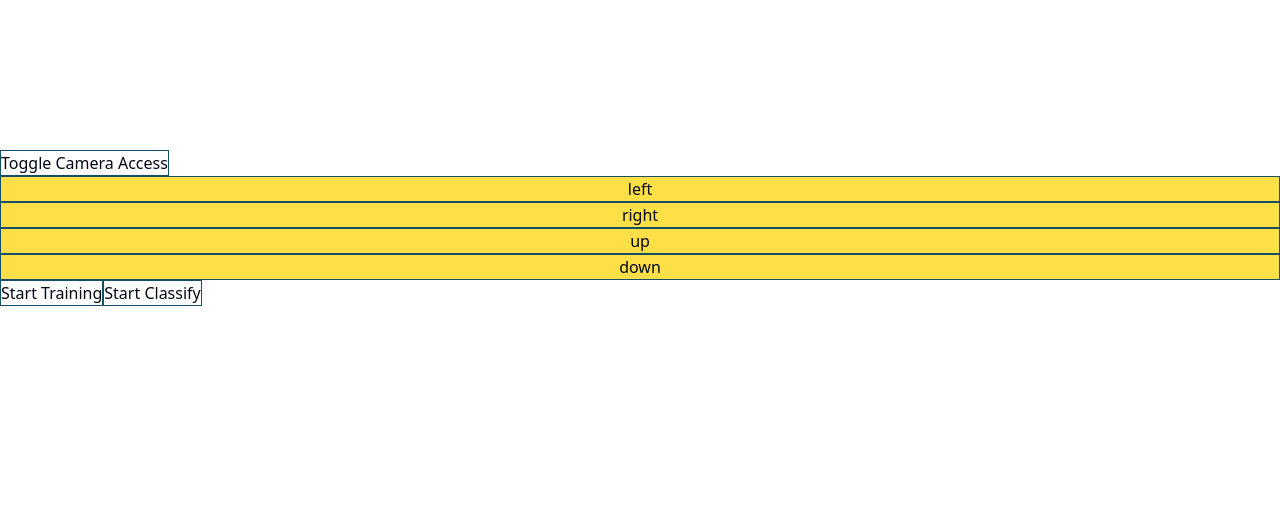
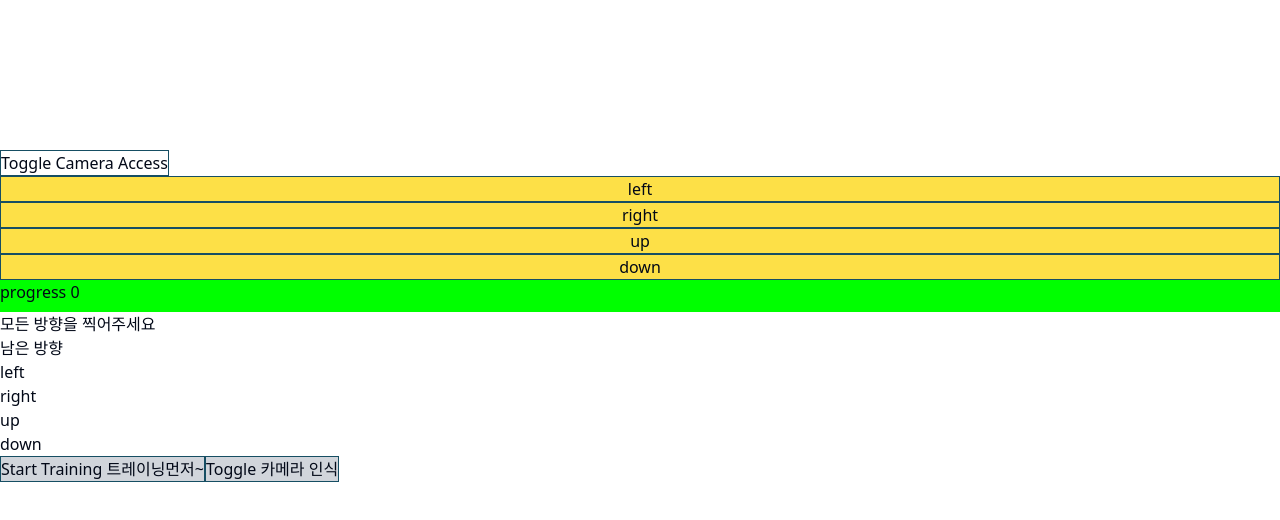
Before and after one commit to ddinddong-game/ddingddong-game-react, a React (Vite) app: page / in a window 1280 px wide. Shown: the top 520 px of the page. Built offline with nearby package versions, Linux system fonts and the light colour scheme.

Commit message:
feat: 방향키 연결

```diff
--- a/src/pages/Home.tsx
+++ b/src/pages/Home.tsx
@@ -1,19 +1,50 @@
-import { useEffect, useRef, useState } from 'react';
+import { useEffect, useRef, useState, useCallback } from 'react';
 
+const convertLabelToKeycode = (direction: 'left' | 'right' | 'up' | 'down') => {
+  switch (direction) {
+    case 'left':
+      return 'ArrowLeft';
+    case 'right':
+      return 'ArrowRight';
+    case 'up':
+      return 'ArrowUp';
+    case 'down':
+      return 'ArrowDown';
+    default:
+      return '';
+  }
+};
 export const Home = () => {
   const ref = useRef<HTMLVideoElement | null>(null);
   const classifier = useRef(null); // classifier 참조 생성
+  const [isReadyToCapture, setIsReadyToCapture] = useState(false); // 사진을 찍을 수 있는 상태가 되었는지 = loadReady가 준비된 상태
   const [cameraAccess, setCameraAccess] = useState(false);
+  const [isCaptured, setIsCaptured] = useState({
+    left: false,
+    right: false,
+    up: false,
+    down: false,
+  });
+  const [isTrained, setIsTrained] = useState(false);
+  const [startClassify, setStartClassify] = useState(false);
+  const [progress, setProgress] = useState(0);
 
-  const handleGetCamera = () => {
-    setCameraAccess((prev) => !prev);
+  const getCamera = async (ref: React.RefObject<HTMLVideoElement>) => {
+    const constraints = { video: true };
+    try {
+      const stream = await navigator.mediaDevices.getUserMedia(constraints);
+      if (ref.current) {
+        ref.current.srcObject = stream;
+      }
+    } catch (error) {
+      console.error('Error accessing the camera', error);
+    }
   };
 
   useEffect(() => {
     if (cameraAccess) {
       getCamera(ref);
 
-      // classifier.current에 값을 할당하기
       const featureExtractor = ml5.featureExtractor('MobileNet', loadReady);
       const options = { numLabels: 4 };
       classifier.current = featureExtractor.classification(
@@ -29,39 +60,115 @@ export const Home = () => {
     }
   }, [cameraAccess]);
 
+  useEffect(() => {
+    // 키보드 이벤트 처리 함수
+    const handleKeyPress = (event: KeyboardEvent) => {
+      switch (event.key) {
+        case 'ArrowLeft':
+          console.log(`ArrowLeft ${event.key} pressed`);
+          break;
+
+        case 'ArrowRight':
+          console.log(`ArrowRight ${event.key} pressed`);
+          break;
+
+        case 'ArrowUp':
+          console.log(`ArrowUp ${event.key} pressed`);
+          break;
+
+        case 'ArrowDown':
+          console.log(`ArrowDown ${event.key} pressed`);
+          break;
+        default:
+          console.log(`${event.key} pressed`);
+          break;
+      }
+    };
+
+    document.addEventListener('keydown', handleKeyPress);
+
+    return () => {
+      document.removeEventListener('keydown', handleKeyPress);
+    };
+  }, []);
+
+  const handleGetCamera = () => {
+    setCameraAccess((prev) => !prev);
+  };
+
   const handleAddImage = (direction: 'left' | 'right' | 'up' | 'down') => {
     // classifier.current를 사용하여 메서드를 호출
     if (classifier.current) {
       console.log('이미지 더함', classifier.current);
-
+      setIsCaptured((prev) => ({ ...prev, [direction]: true }));
       classifier.current.addImage(direction);
     }
   };
 
   const handleStartTraining = () => {
     if (classifier.current) {
-      // classifier.current.train((lossValue) => {
-      //   console.log('Loss is', lossValue);
-      // });
+      // 푸반: 진행률 눈에 보이는건 어떨까싶어서 걍 지피티한테 수식 만들어달랬더니 이상한 수식 줌 => 학습 진행률 나타내려면 다시 계산해야함ㅋㅋㅋㅋㅋ
+      const initialLoss = 10; // 학습 시작 시의 초기 loss 값
+      const targetLoss = 1; // 목표로 하는 최종 loss 값
+
       classifier.current.train((lossValue) => {
         if (lossValue) {
           console.log('Loss is', lossValue);
+          // 현재 lossValue를 사용하여 진행률을 계산
+          let progress =
+            ((initialLoss - lossValue) / (initialLoss - targetLoss)) * 100;
+          progress = Math.min(Math.max(progress, 0), 100); // 진행률이 0과 100 사이의 값이 되도록 조정
+          setProgress(progress);
         } else {
           console.log('Training Complete');
+          setProgress(100); // 학습 완료 시 프로그레스를 100%로 설정
+          setIsTrained(true);
         }
       });
     }
   };
 
   const handleClassify = () => {
-    if (classifier.current) {
-      console.log('Classify', classifier.current);
-
+    if (classifier.current && isTrained) {
       classifier.current.classify((error, result) => {
-        console.log('result', result);
+        if (error) {
+          console.error(error);
+        } else {
+          console.log('result', result);
+          fireDirection(result[0].label);
+          setTimeout(handleClassify, 300);
+        }
       });
     }
   };
+
+  useEffect(() => {
+    if (!startClassify) {
+      console.log('toggle handleClassify');
+      handleClassify();
+    }
+  }, [startClassify]);
+
+  const fireDirection = (direction: 'left' | 'right' | 'up' | 'down') => {
+    console.log('fired!!!!', direction);
+    const makeKeycode = convertLabelToKeycode(direction);
+    document.dispatchEvent(new KeyboardEvent('keydown', { key: makeKeycode }));
+  };
+
+  const loadReady = () => {
+    console.log('MobileNet ready');
+    setIsReadyToCapture(true);
+  };
+
+  const handleToggleClassify = () => {
+    setStartClassify((prev) => !prev);
+  };
+
+  const disableTraining =
+    !isCaptured.left || !isCaptured.right || !isCaptured.up || !isCaptured.down;
+  const disableClassify = !isTrained;
+
+  const disableClassifyButton = !cameraAccess || !isTrained;
 
   return (
     <div>
@@ -75,7 +182,7 @@ export const Home = () => {
           onClick={() => {
             handleAddImage('left');
           }}
-          disabled={!cameraAccess}
+          disabled={!cameraAccess || !isReadyToCapture}
         >
           left
         </button>
@@ -84,7 +191,7 @@ export const Home = () => {
           onClick={() => {
             handleAddImage('right');
           }}
-          disabled={!cameraAccess}
+          disabled={!cameraAccess || !isReadyToCapture}
         >
           right
         </button>
@@ -93,7 +200,7 @@ export const Home = () => {
           onClick={() => {
             handleAddImage('up');
           }}
-          disabled={!cameraAccess}
+          disabled={!cameraAccess || !isReadyToCapture}
         >
           up
         </button>
@@ -102,55 +209,74 @@ export const Home = () => {
           onClick={() => {
             handleAddImage('down');
           }}
-          disabled={!cameraAccess}
+          disabled={!cameraAccess || !isReadyToCapture}
         >
           down
         </button>
       </div>
 
+      <div
+        className="w-full h-8 bg-gradient-to-r "
+        style={{
+          background: `linear-gradient(to right, #FF7F00 0%, #FF7F00 ${progress}%, #00FF00 ${progress}%,#00FF00 100%`,
+        }}
+      >
+        progress {progress}
+      </div>
+      <h2>
+        {isCaptured.left && isCaptured.right && isCaptured.up && isCaptured.down
+          ? '모든 방향을 기억했어요 training 버튼을 눌러주세요'
+          : '모든 방향을 찍어주세요'}
+      </h2>
+      <h2>남은 방향</h2>
+      <p> {isCaptured.left ? '' : 'left '}</p>
+      <p> {isCaptured.right ? '' : 'right '}</p>
+      <p> {isCaptured.up ? '' : 'up '} </p>
+      <p> {isCaptured.down ? '' : 'down '}</p>
+      <p>
+        {isCaptured.left && isCaptured.right && isCaptured.up && isCaptured.down
+          ? ' 없음'
+          : ''}
+      </p>
       <button
-        className="border border-cyan-900"
+        className={`border border-cyan-900 ${
+          disableTraining ? 'bg-gray-300' : 'bg-lime-300'
+        }`}
         onClick={handleStartTraining}
-        disabled={!cameraAccess}
+        disabled={!cameraAccess || disableTraining}
       >
-        Start Training
+        Start Training 트레이닝먼저~
       </button>
       <button
-        className="border border-cyan-900"
+        className={`border border-cyan-900 ${
+          !startClassify ? 'bg-gray-300' : 'bg-lime-300'
+        }`}
+        onClick={handleToggleClassify}
+        disabled={disableClassifyButton}
+      >
+        Toggle 카메라 인식
+      </button>
+      {/* <button
+        className={`border border-cyan-900 ${
+          disableClassify ? 'bg-gray-300' : 'bg-lime-300'
+        }`}
         onClick={handleClassify}
-        disabled={!cameraAccess}
+        disabled={!cameraAccess || !isTrained}
       >
-        Start Classify
-      </button>
+        Start Classify 그담 분류~
+      </button> */}
     </div>
   );
 };
 
-const getCamera = async (ref: React.RefObject<HTMLVideoElement>) => {
-  const constraints = { video: true };
-  try {
-    const stream = await navigator.mediaDevices.getUserMedia(constraints);
-    if (ref.current) {
-      ref.current.srcObject = stream;
-    }
-  } catch (error) {
-    console.error('Error accessing the camera', error);
-  }
-};
-
-const startTraining = (classifier) => {
-  classifier.train((lossValue) => {
-    if (lossValue) {
-      console.log('Loss is', lossValue);
-    } else {
-      console.log('Training Complete');
-    }
-  });
-};
-
-function loadReady() {
-  console.log('MobileNet ready');
-}
-function videoReady() {
-  console.log('Video ready');
-}
+// const getCamera = async (ref: React.RefObject<HTMLVideoElement>) => {
+//   const constraints = { video: true };
+//   try {
+//     const stream = await navigator.mediaDevices.getUserMedia(constraints);
+//     if (ref.current) {
+//       ref.current.srcObject = stream;
+//     }
+//   } catch (error) {
+//     console.error('Error accessing the camera', error);
+//   }
+// };
```
